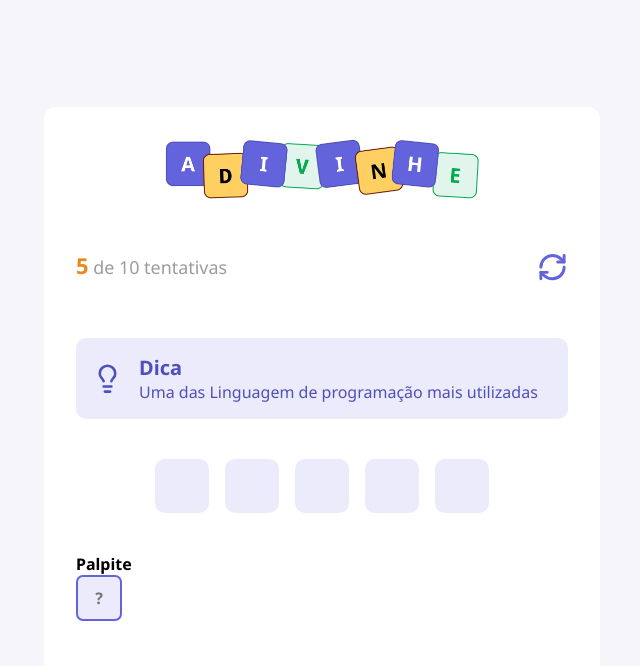
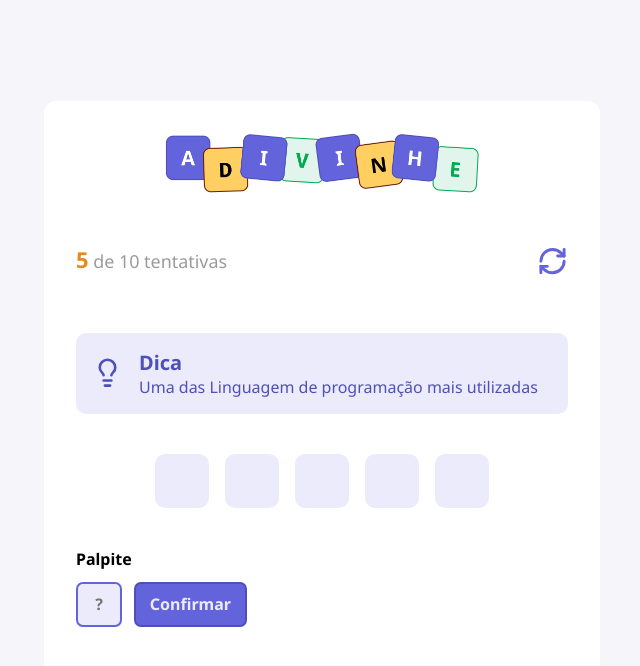
Before and after one commit to iuuleoo/guessing-game, a React (Vite) app: page / in a window 1280 px wide. Shown: the top 666 px of the page, without its empty margins (318-958 px from the left). Built offline with nearby package versions, Linux system fonts and the light colour scheme.

Commit message:
Criando Componente de Button

```diff
--- a/src/App.tsx
+++ b/src/App.tsx
@@ -1,6 +1,7 @@
 import styles from "./app.module.css"
 
 import { Tip } from "./components/tip"
+import { Button } from "./components/Button"
 import { Input } from "./components/input"
 import { Letter } from "./components/Letter"
 import { Header } from "./components/Header"
@@ -30,9 +31,11 @@
 
         <h4>Palpite</h4>
 
-        <div>
+        <div className={styles.guess}>
          <Input autoFocus maxLength={1} placeholder="?" />
+         <Button title="Confirmar" />
         </div>
+
 
         </main>
     </div>
--- a/src/app.module.css
+++ b/src/app.module.css
@@ -27,3 +27,10 @@
 
    margin: 2.5rem 0;
 }
+
+.guess {
+    display: flex;
+    gap: 0.75rem;
+
+    margin-top: 0.75rem;
+}
--- /dev/null
+++ b/src/components/Button/index.tsx
@@ -0,0 +1,13 @@
+import styles from './styles.module.css';
+
+type Props = React.ComponentProps<'button'> & {
+    title: string;
+};
+
+export function Button({ title }: Props) {
+    return (
+        <button type="button" className={styles.button}>
+            {title}
+        </button>
+    );
+}
--- /dev/null
+++ b/src/components/Button/styles.module.css
@@ -0,0 +1,12 @@
+.button {
+    height: 2.87rem;
+    border-radius: 0.43rem;
+
+    background-color: #6363db;
+    border: 2px solid #4f4fb9;
+    color: #ebebfc;
+
+    padding: 0 0.87rem;
+    font-size: 1rem;
+    font-weight: 700;
+}
--- a/src/global.css
+++ b/src/global.css
@@ -12,12 +12,10 @@
     background-color: #f5f5fa;
 
     font-family: "Noto Sans", sans-serif;
-    font-optical-sizing: auto;
 }
 
-input {
+input, button {
     font-family: "Noto Sans", sans-serif;
-    font-optical-sizing: auto;
 }
 
 button {
```
